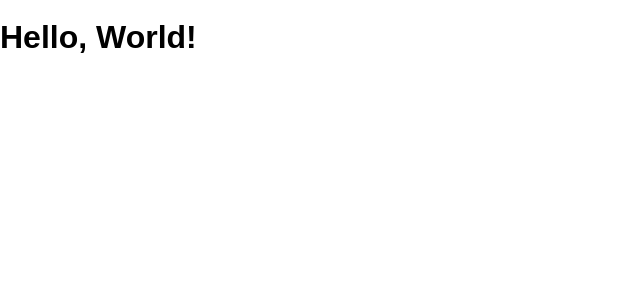
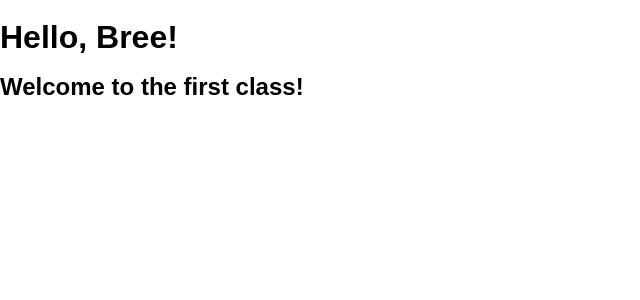
Before and after one commit to BreeJax/octocats, a React (Create React App) app: page / in a window 1280 px wide. Shown: the top 300 px of the page, without its empty margins (0-640 px from the left). Built offline with nearby package versions, Linux system fonts and the light colour scheme.

Commit message:
First commit, adding other componets and such

```diff
--- a/src/App.js
+++ b/src/App.js
@@ -1,9 +1,15 @@
-import React, { Component } from 'react'
-import HelloWorld from './components/HelloWorld'
+import React, { Component } from "react"
+import HelloWorld from "./components/HelloWorld"
+import FirstClass from "./components/FirstClass"
 
 class App extends Component {
   render() {
-    return <HelloWorld />
+    return (
+      <div>
+        <HelloWorld />
+        <FirstClass />
+      </div>
+    )
   }
 }
 
--- /dev/null
+++ b/src/components/FirstClass.js
@@ -0,0 +1,9 @@
+import React, { Component } from "react"
+
+class FirstClass extends Component {
+  render() {
+    return <h2>Welcome to the first class!</h2>
+  }
+}
+
+export default FirstClass
--- a/src/components/HelloWorld.js
+++ b/src/components/HelloWorld.js
@@ -1,8 +1,8 @@
-import React, { Component } from 'react'
+import React, { Component } from "react"
 
 class HelloWorld extends Component {
   render() {
-    return <h1>Hello, World!</h1>
+    return <h1>Hello, Bree!</h1>
   }
 }
 
```
